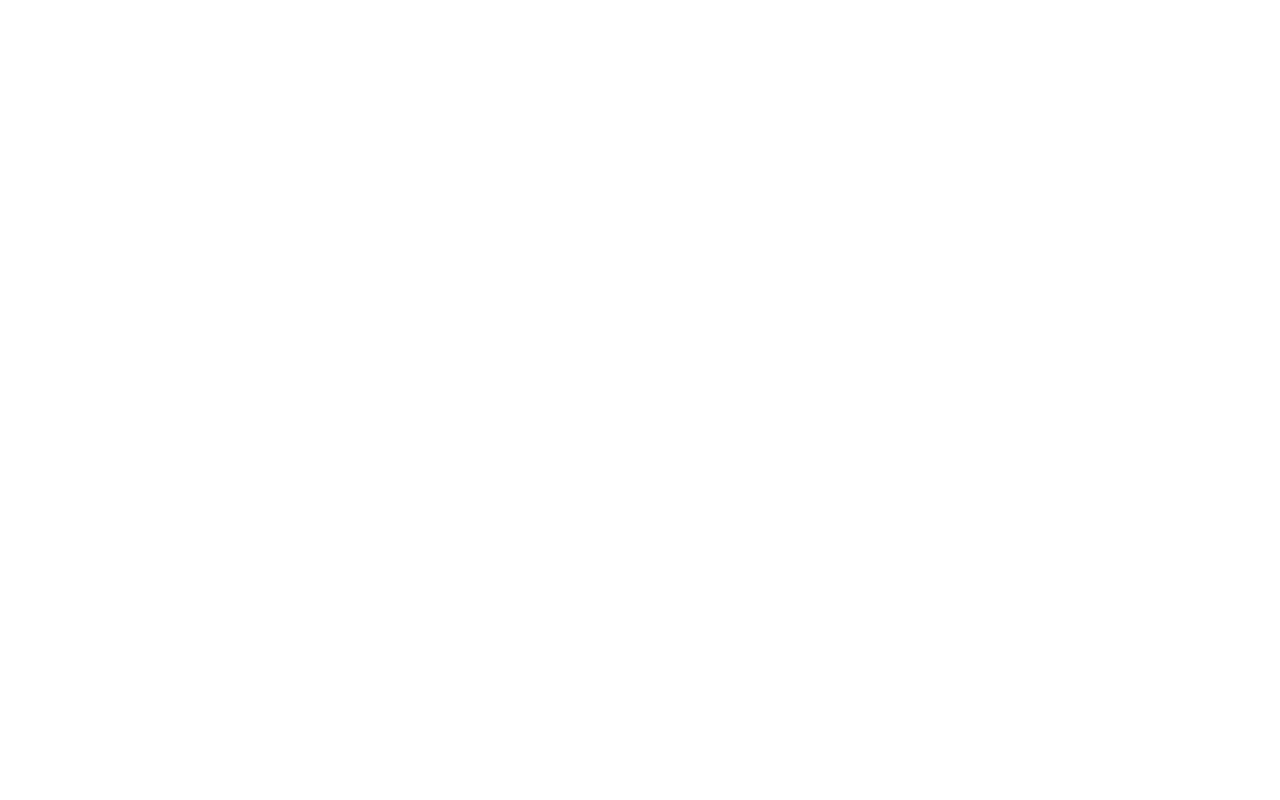
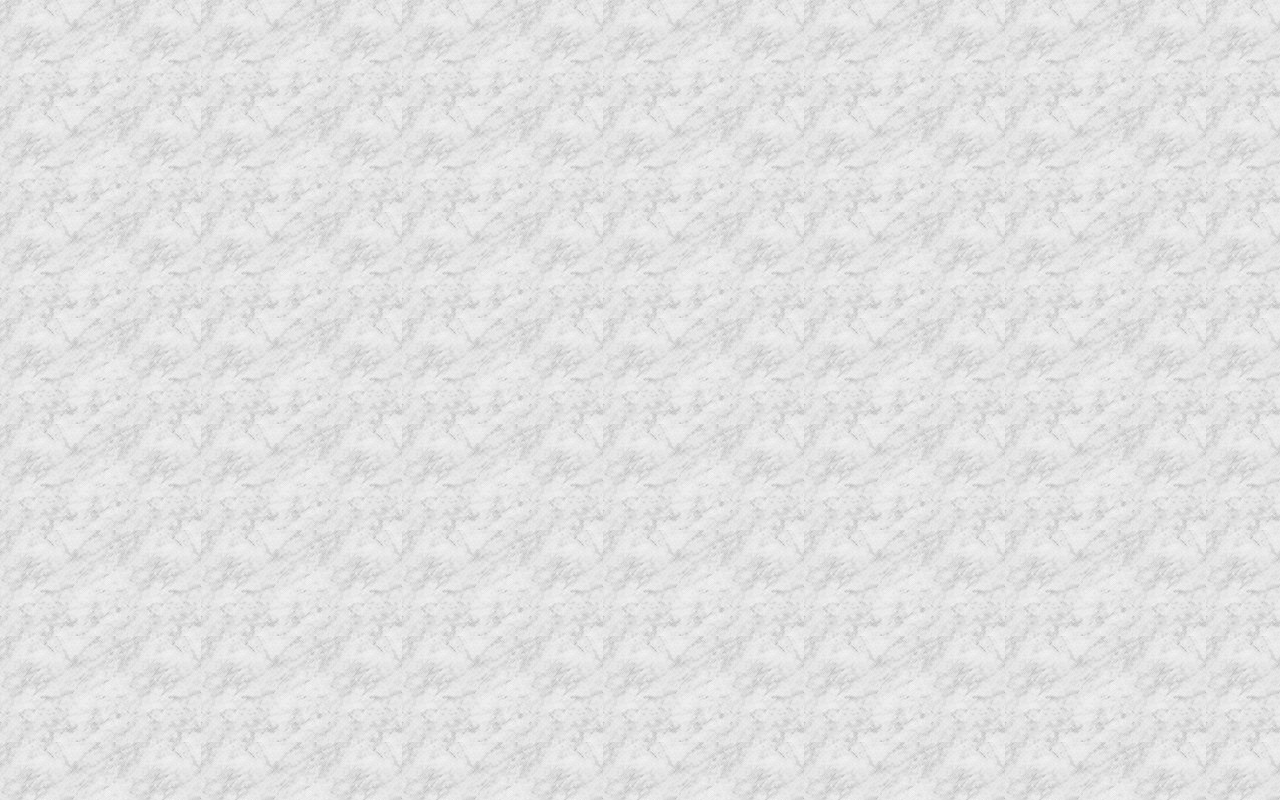
Before and after one commit to thehampster111/armweb, a plain HTML site: page index.html in a window 1280 px wide. Drawn offline with Linux system fonts and the light colour scheme.

Commit message:
Update index.html

```diff
--- a/index.html
+++ b/index.html
@@ -1 +1 @@
-<body background "back.jpg">
+<body background="back.jpg">
```
